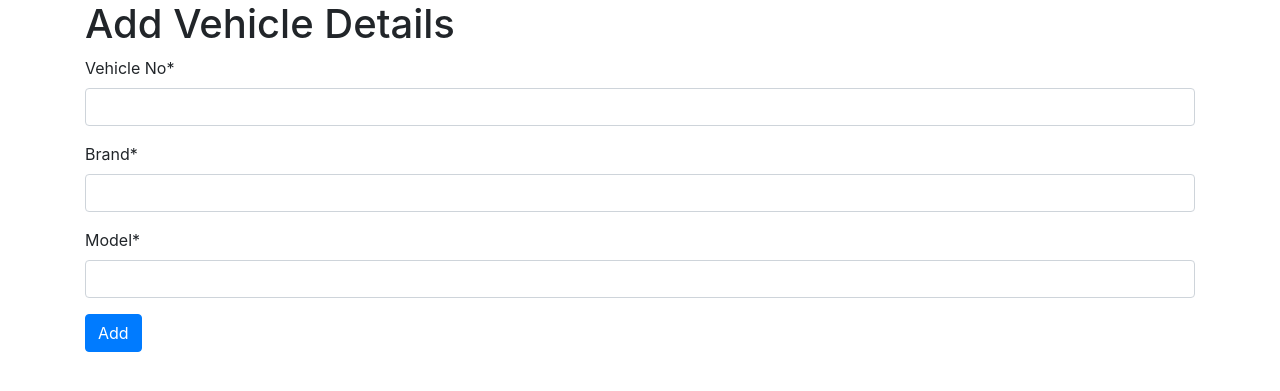
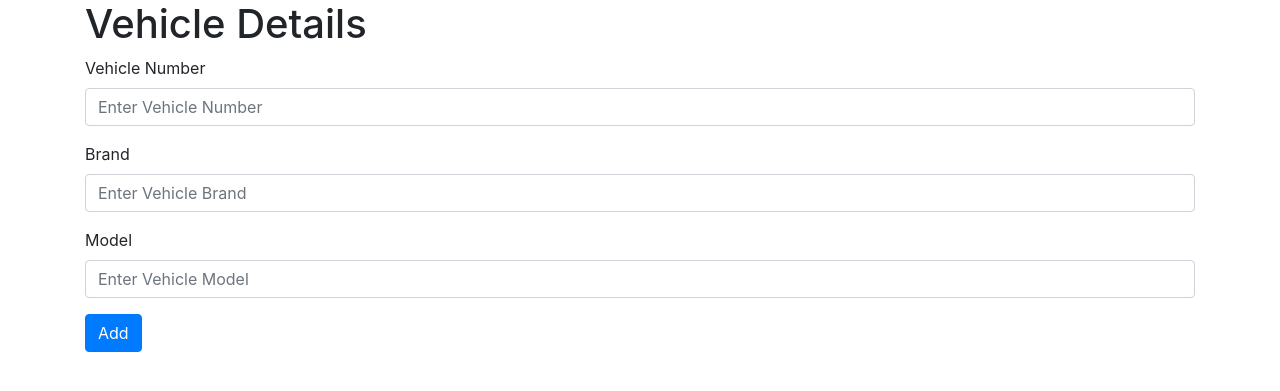
Before and after one commit to AunSyedShah/test_phase_fyp, a Django app: page / in a window 1280 px wide. Shown: the top 391 px of the page. Run offline with Django 4.2, Linux system fonts and the light colour scheme; some libraries are stand-ins or nearby versions.

Commit message:
vehicle add functionality

```diff
--- a/templates/add_vehicle.html
+++ b/templates/add_vehicle.html
@@ -5,7 +5,7 @@
     Add Vehicle
 {% endblock %}
 {% block content %}
-    <h1>Add Vehicle Details</h1>
+    <h1>Vehicle Details</h1>
     {% for message in messages %}
         <div class="alert alert-success alert-dismissible fade show" role="alert">
             {{ message }}
@@ -17,7 +17,21 @@
     <div>
         <form method="post" action="">
             {% csrf_token %}
-            {{ vehicle_form | crispy }}
+            <div class="form-group">
+                <label for="vehicle_number">Vehicle Number</label>
+                <input type="text" class="form-control" id="vehicle_number" placeholder="Enter Vehicle Number"
+                       name="vehicle_number">
+            </div>
+            <div class="form-group">
+                <label for="vehicle_brand">Brand</label>
+                <input type="text" class="form-control" id="vehicle_brand" placeholder="Enter Vehicle Brand"
+                       name="vehicle_brand">
+            </div>
+            <div class="form-group">
+                <label for="vehicle_model">Model</label>
+                <input type="text" class="form-control" id="vehicle_model" placeholder="Enter Vehicle Model"
+                       name="vehicle_model">
+            </div>
             <button type="submit" class="btn btn-primary">Add</button>
         </form>
     </div>
--- a/testphase/views.py
+++ b/testphase/views.py
@@ -1,7 +1,6 @@
 from django.contrib import messages
 from django.shortcuts import render, redirect
 
-from .forms import VehicleForm
 from .models import Vehicle
 
 
@@ -9,17 +8,19 @@ from .models import Vehicle
 def index(request):
     context = {}
     if request.method == "GET":
-        vehicle_form = VehicleForm()
-        context["vehicle_form"] = vehicle_form
-        return render(request, "add_vehicle.html", context)
+        return render(request, "add_vehicle.html")
     elif request.method == "POST":
-        vehicle_form = VehicleForm(request.POST)
-        if vehicle_form.is_valid():
-            vehicle_form.save()
-            messages.success(request, "Vehicle Added")
+        vehicle_number = request.POST["vehicle_number"]
+        vehicle_brand = request.POST["vehicle_brand"]
+        vehicle_model = request.POST["vehicle_model"]
+        print(request.POST["add_search_radio"])
+        vehicle_exists = Vehicle.objects.filter(vehicle_no=vehicle_number)
+        if vehicle_exists:
+            messages.error(request, "Vehicle Already Exists")
             return redirect("home")
         else:
-            messages.error(request, "Vehicle Number already exists")
+            vehicle = Vehicle(vehicle_no=vehicle_number, brand=vehicle_brand, model=vehicle_model)
+            vehicle.save()
             return redirect("home")
 
 
```
